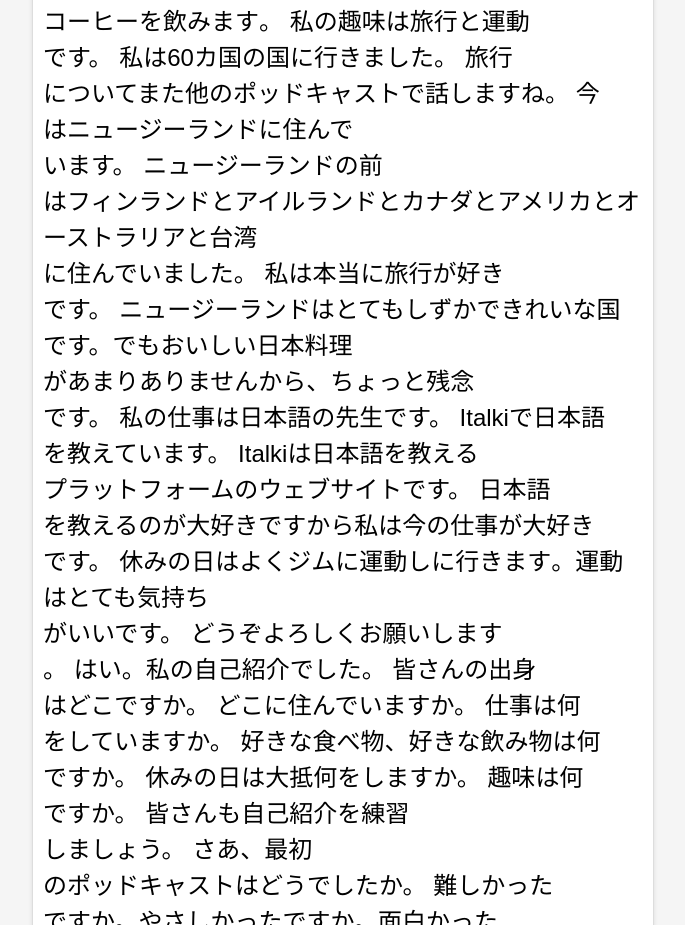
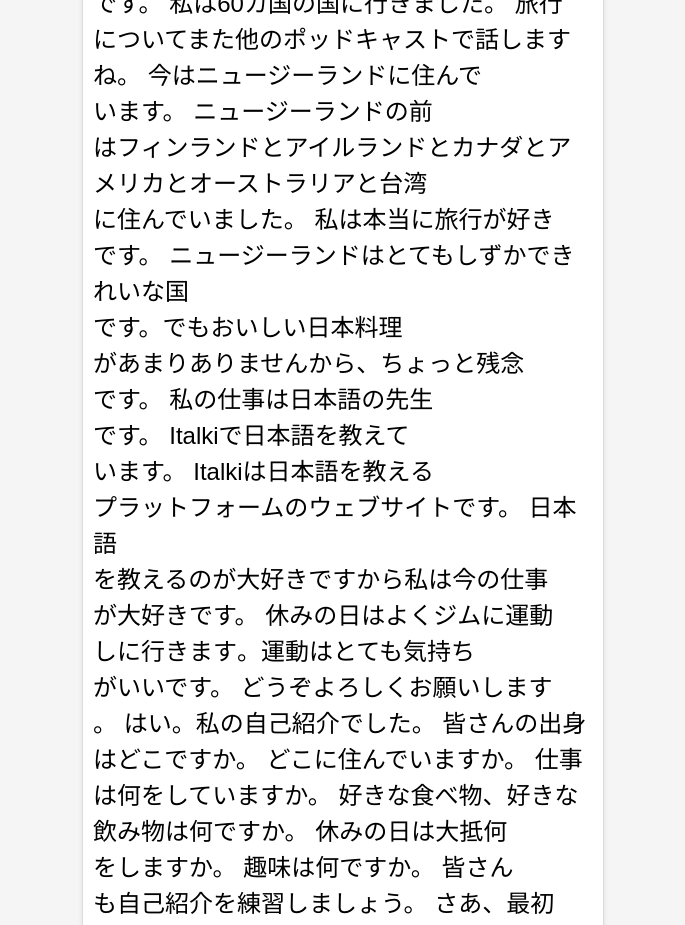
Before and after one commit to eivven/furigana-text-editor, a plain HTML site: page index.html in a window 1280 px wide. Shown: the top 925 px of the page, without its empty margins (297-982 px from the left). Drawn offline with Linux system fonts and the light colour scheme.

Commit message:
Update styles.css

```diff
--- a/styles.css
+++ b/styles.css
@@ -13,7 +13,7 @@ body {
     font-size: 24px!important; /* Larger font size */
     line-height: 1.5;
     padding: 10px;
-    max-width: 600px; /* Restrict the size to around 800px */
+    width: 500px; /* Restrict the size to around 800px */
     background-color: white;
     border: 1px solid #ddd;
     box-shadow: 0 2px 4px rgba(0, 0, 0, 0.1);
```
